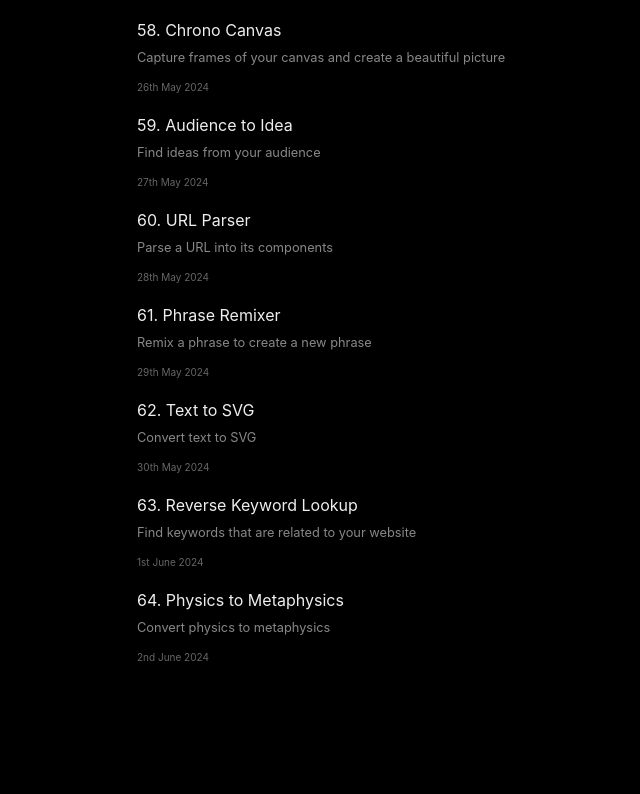
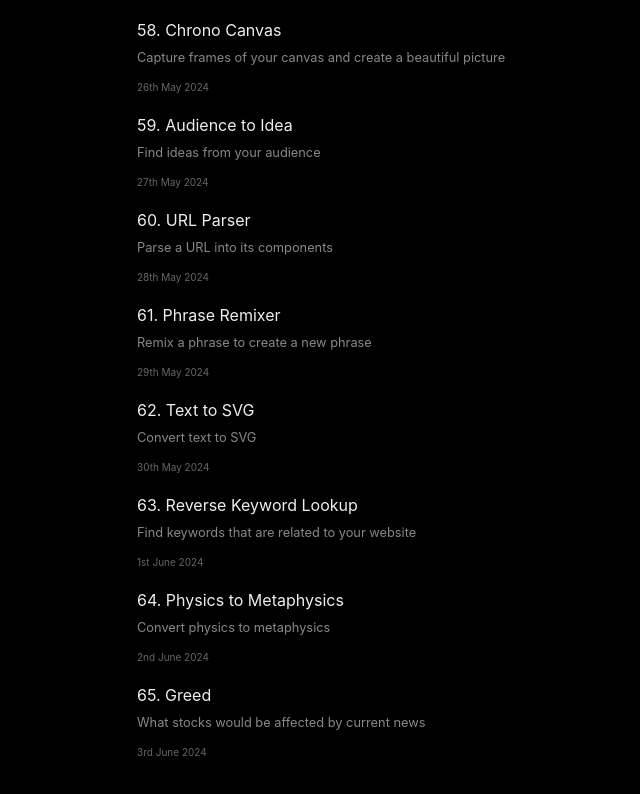
Before and after one commit to nishantrpai/tools.nishu.dev, a Next.js app: page / in a window 1280 px wide. Shown: the part 5633-6427 px from the top of the page, without its empty margins (239-879 px from the left). Built offline with nearby package versions, Linux system fonts and the light colour scheme.

Commit message:
update greed

```diff
--- a/pages/index.js
+++ b/pages/index.js
@@ -427,6 +427,12 @@ export const tools = [
     description: 'Convert physics to metaphysics',
     publishDate: '2nd June 2024',
     url: '/phys2meta',
+  },
+  {
+    title: 'Greed',
+    description: 'What stocks would be affected by current news',
+    publishDate: '3rd June 2024',
+    url: '/greed',
   }
   // {
   //   title: 'Best Time',
```
